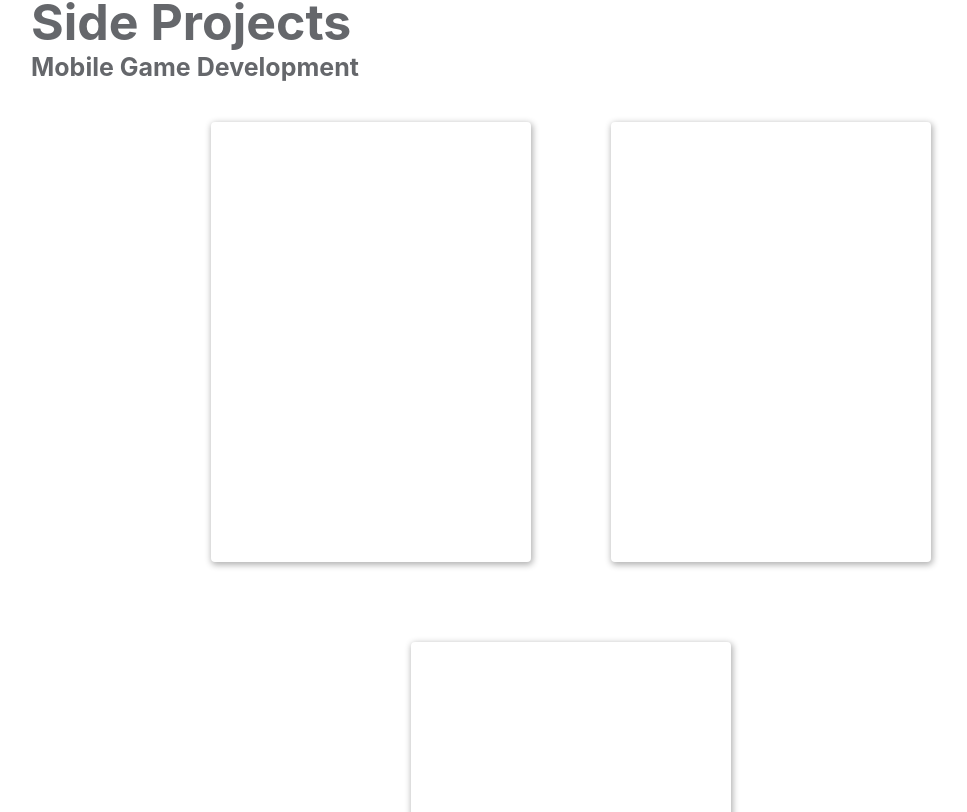
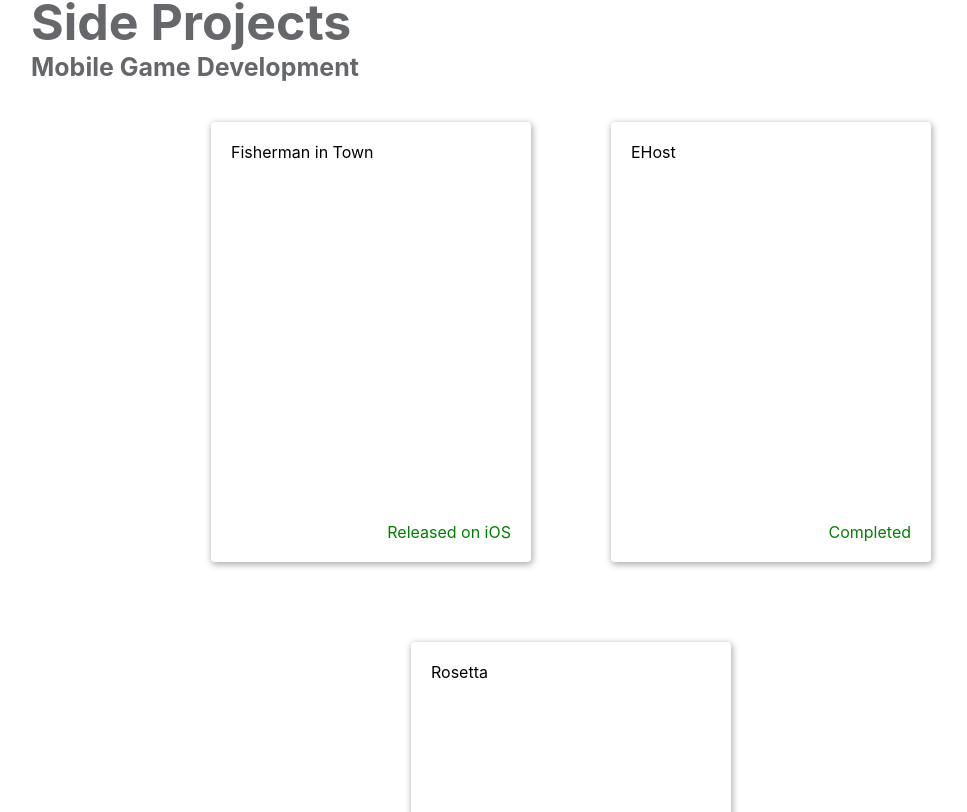
Before and after one commit to Bowen8888/BowenPage, a React (Create React App) app in the folder bowentian/: page / in a window 1280 px wide. Shown: the part 1028-1840 px from the top of the page, without its empty margins (69-1036 px from the left). Built offline with nearby package versions, Linux system fonts and the light colour scheme.

Commit message:
new items to feature components

```diff
--- a/bowentian/src/HelperComponents/FeatureComponent.js
+++ b/bowentian/src/HelperComponents/FeatureComponent.js
@@ -2,13 +2,24 @@ import React, { Component } from 'react';
 import './css/FeatureComponent.css'
 
 export default class FeatureComponent extends Component {
-    constructor() {
+    constructor(props) {
         super();
+
+        this.state = {
+            title: props.title,
+            status: props.status
+        }
     }
 
     render() {
         return (
             <div className="FeatureContainer" >
+                <div className="FeatureTitleContainer">
+                    {this.state.title}
+                </div>
+                <div className="FeatureStatusContainer">
+                    {this.state.status}
+                </div>
             </div>
         );
     }
--- a/bowentian/src/HelperComponents/css/FeatureComponent.css
+++ b/bowentian/src/HelperComponents/css/FeatureComponent.css
@@ -9,3 +9,12 @@
     justify-content: space-between;
     padding: 20px;
 }
+
+.FeatureTitleContainer {
+    color: black;
+}
+
+.FeatureStatusContainer {
+    color: green;
+    text-align: right;
+}
--- a/bowentian/src/MainPageSections/SideProject.js
+++ b/bowentian/src/MainPageSections/SideProject.js
@@ -21,12 +21,10 @@ export default class SideProject extends Component {
                         </div>
                     </div>
                     <div className="SideProjectItemList">
-                        <FeatureComponent/>
-                        <FeatureComponent/>
-                        <FeatureComponent/>
+                        <FeatureComponent title="Fisherman in Town" status="Released on iOS"/>
+                        <FeatureComponent title="EHost" status="Completed"/>
+                        <FeatureComponent title="Rosetta" status="Under development"/>
                     </div>
-
-
             </div>
         );
     }
```
